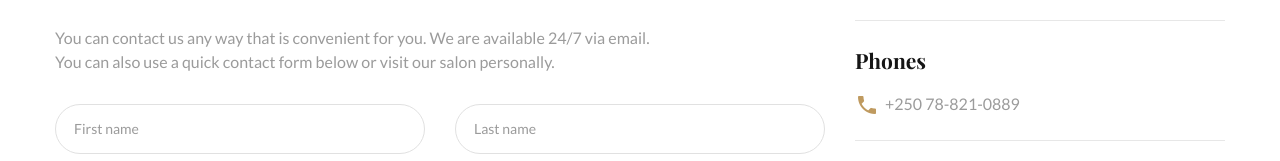
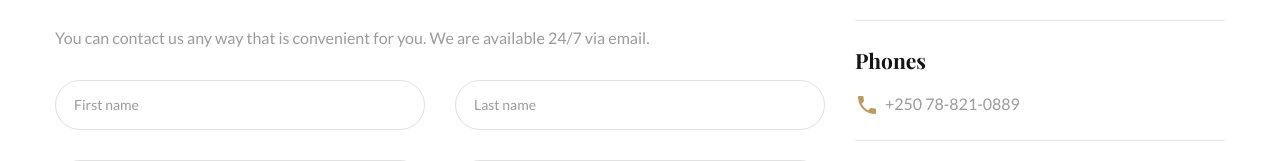
Before and after one commit to manzi-guev/Scentra-Glow, a plain HTML site: page contacts.html in a window 1280 px wide. Shown: the part 588-749 px from the top of the page. Drawn offline with nearby package versions, Linux system fonts and the light colour scheme; a web font is replaced by a local one.

Commit message:
Edit some info on the contact page

```diff
--- a/contacts.html
+++ b/contacts.html
@@ -107,8 +107,7 @@
           <div class="col-lg-8">
             <h2>Contact us</h2>
             <div class="divider-lg"></div>
-            <p>You can contact us any way that is convenient for you. We are available 24/7 via email. <br
-                class="d-none d-lg-inline">You can also use a quick contact form below or visit our salon personally.
+            <p>You can contact us any way that is convenient for you. We are available 24/7 via email.
             </p>
             <!-- RD Mailform-->
             <form class="rd-mailform text-left rd-form" data-form-output="form-output-global" data-form-type="contact"
```
